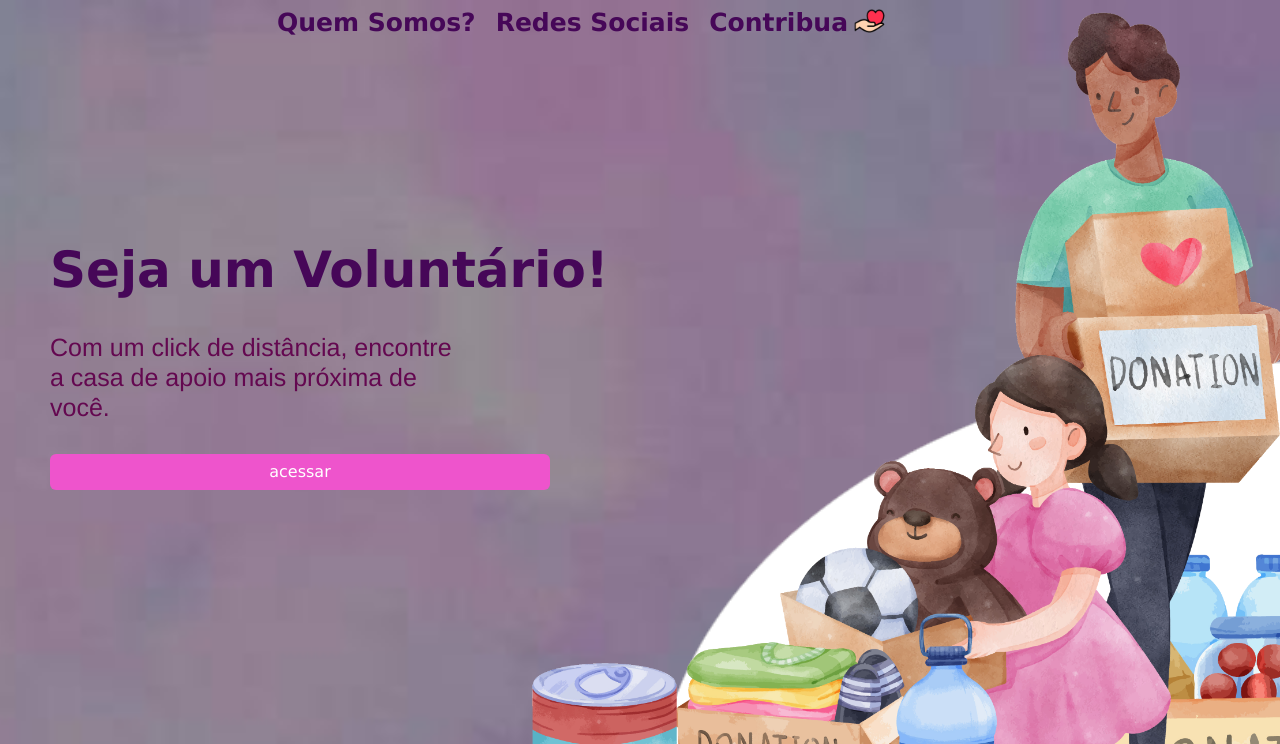
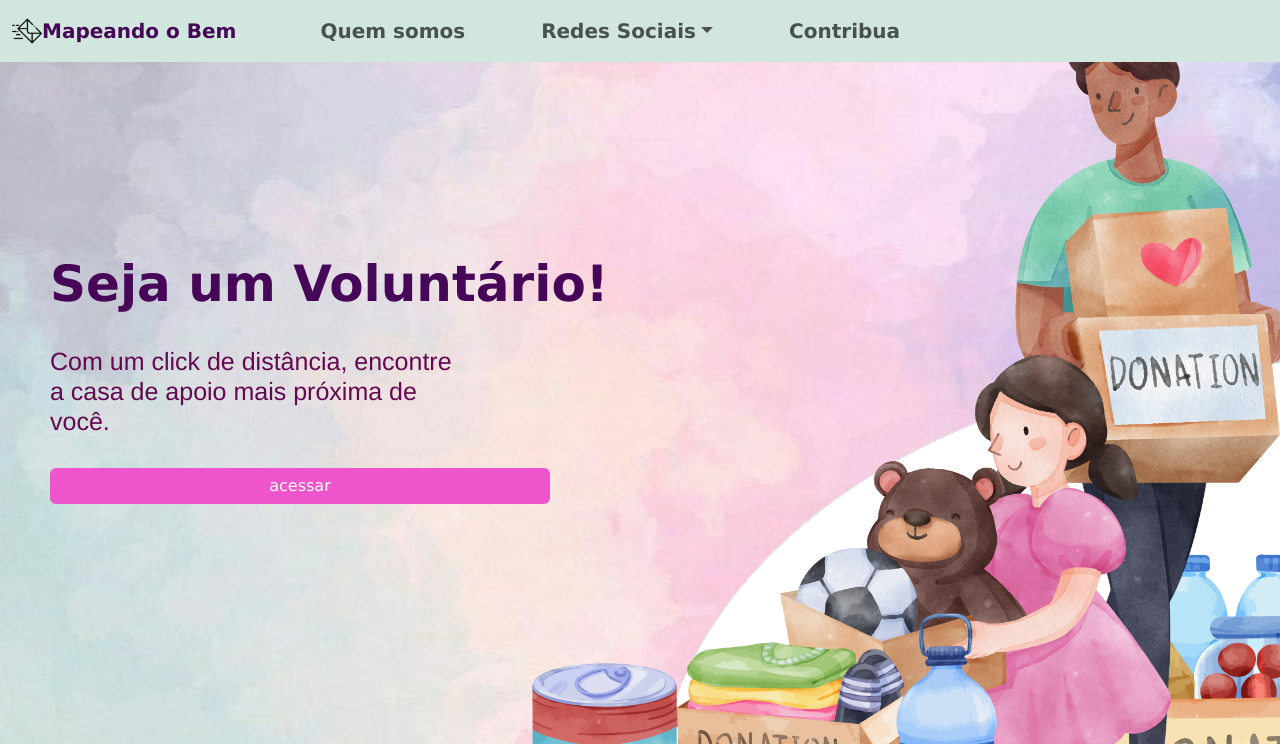
Before and after one commit to peludo99/Mapeando-o-Bem, a PHP site: page /tela_inicial.php in a window 1280 px wide. Shown: the top 744 px of the page. Run offline with PHP 8.4, Linux system fonts and the light colour scheme.

Commit message:
adição da barra de navegação

```diff
--- a/tela_inicial.php
+++ b/tela_inicial.php
@@ -11,11 +11,38 @@
   <link rel="stylesheet" href="./css/bootstrap.min.css">
   <link rel="stylesheet" href="./teste.css">
   <link rel="shortcut icon" href="./assets/favicon.ico" type="image/x-icon">
+  <title>Tela Inicial</title>
 
-  <title>Tela Inicial</title>
+      <!-- Barra de Navegação -->
+
+    <nav class="navbar navbar-expand-lg bg-success-subtle">
+      <div class="container-fluid">
+        <div class="collapse navbar-collapse" id="navbarTogglerDemo01">
+          <!-- <a class="navbar-brand" href="./tela_inicial.php"><img src="assets/mob.png" alt="Bootstrap" width="100" height="94"></a> -->
+          <a class="navbar-brand" href="/tela_inicial.php"><img src="assets/favicon.ico" width="30" height="30" class="d-inline-block align-top" alt="" class= "nav-item">Mapeando o Bem</a>
+          <ul class="navbar-nav me-auto mb-2 mb-lg-0">
+            <li class="nav-item"> <!-- Itens da Barra de Navegação -->
+              <a class="nav-link" aria-current="page" href="#">Quem somos</a>
+            </li>
+            <li class="nav-item dropdown">
+              <a class="nav-link dropdown-toggle" data-toggle="dropdown" href="#" role="button" aria-haspopup="true" aria-expanded="false">Redes Sociais</a>
+              <div class="dropdown-menu">
+                <a class="dropdown-item" href="#">Instagram</a>
+              </div>
+            </li>
+            <li class="nav-item">
+              <a class="nav-link" aria-current="page" href="#">Contribua</a>
+            </li>
+          </ul>
+        </div>
+      </div>
+    </nav>
+
+</head>
+
   <style>
     body {
-      background-image: url('./assets/bg_pessoas.png'), url('assets/circulo.png'), url('./assets/Degradado.jpg');
+      background-image: url('./assets/bg_pessoas.png'), url('assets/circulo.png'), url('./assets/fundocolorido.jpg');
       font-family: Verdana, Geneva, Tahoma, sans-serif;
 
       background-size: 1500px, 1300px, 1380px;
@@ -29,14 +56,6 @@
 </head>
 
 <body>
-
-  <header>
-    <div class="menu">
-      <a href="#">Quem Somos?</a>
-      <a href="#">Redes Sociais</a>
-      <a href="#">Contribua<img src="assets/icon-doe.ico" alt="doe"></a>
-    </div>
-  </header>
 
   <div class="container-tela">
     <table>
--- a/teste.css
+++ b/teste.css
@@ -1,3 +1,19 @@
+
+/* PARA MODIFICAÇÕES NA BARRA DE NAVEGAÇÃO */
+.nav-item {
+    margin-left: 60px;
+    font-family: Verdana, Geneva, Tahoma, sans-serif;
+    font-size: 20px;
+    font-weight: bold;
+}
+.navbar-brand{
+    font-family: Verdana, Geneva, Tahoma, sans-serif;
+    font-size: 20px;
+    font-weight: bold;
+    color: rgb(70, 7, 88);
+}
+/* ---------------------------------------- */
+
 .container-log {
     /* display: flex;
     align-items: center;
```
Also changed, not shown: assets/fundocolorido.jpg (added), assets/fundotestecut.png (added), assets/mob.png (added).
